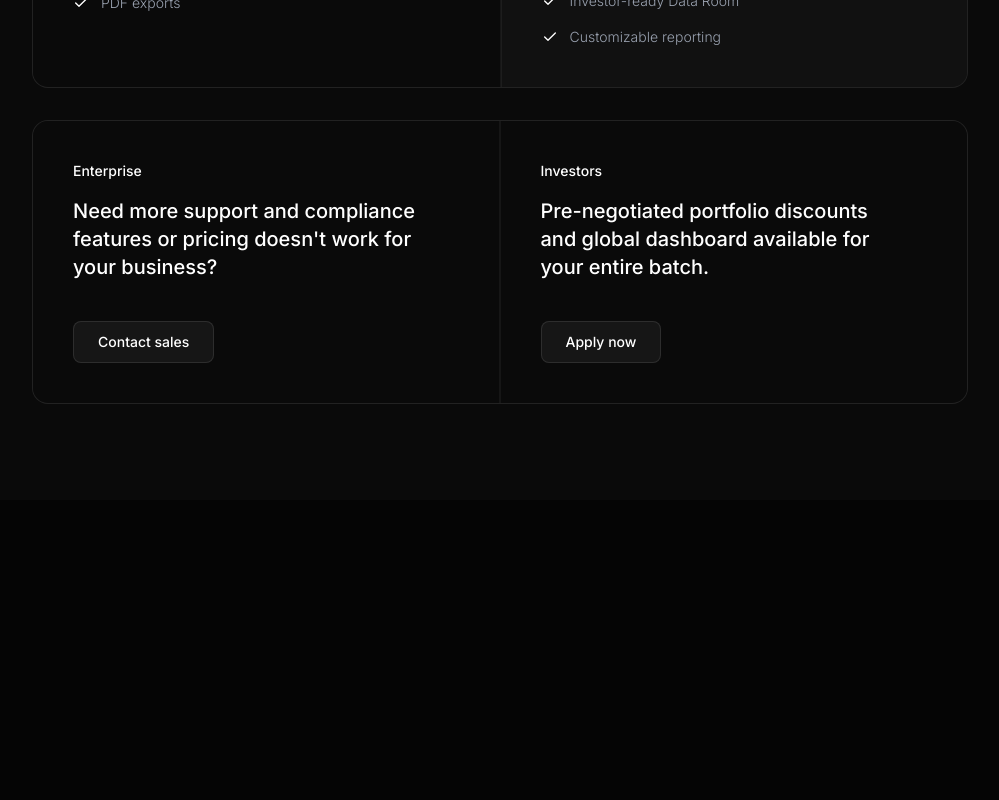
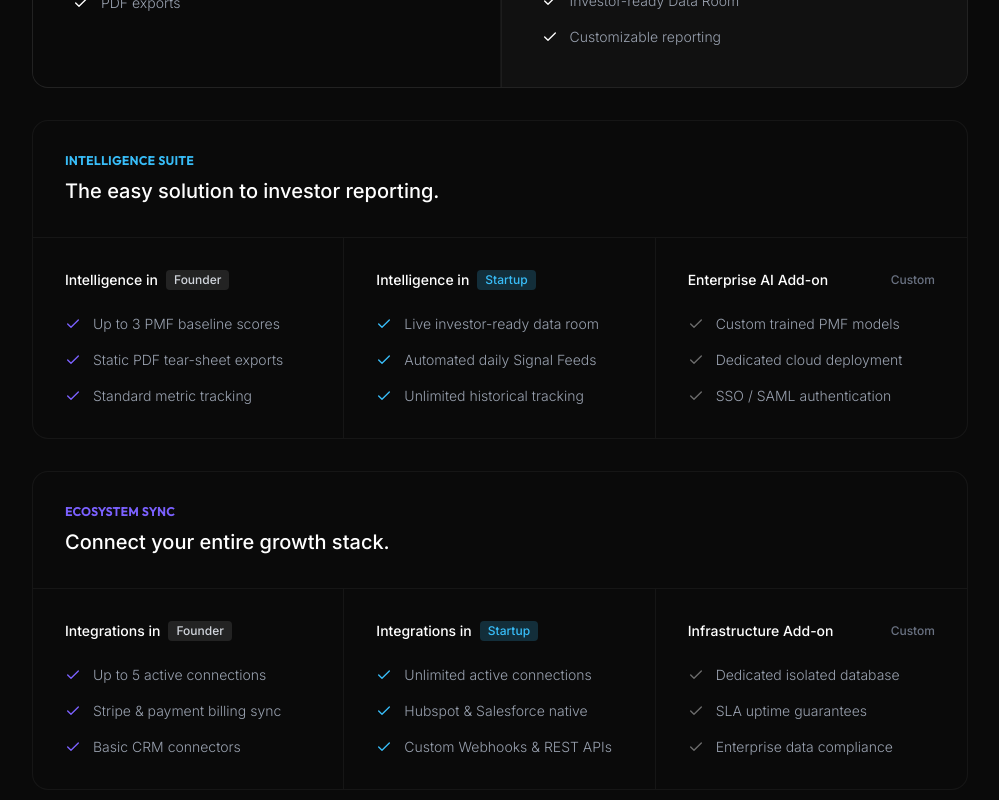
Before and after one commit to Crelligent/velodesk-app, a Next.js app: page /pricing in a window 1280 px wide. Shown: the part 1160-1960 px from the top of the page, without its empty margins (140-1139 px from the left). Before the commit the page ends 1660 px from the top, so only its background shows below. Built offline with nearby package versions, Linux system fonts and the light colour scheme; no server answers.

Commit message:
feat: add intelligence and integrations horizontal suites

```diff
--- a/src/app/pricing/page.tsx
+++ b/src/app/pricing/page.tsx
@@ -208,6 +208,99 @@ export default function PricingPage() {
                     </div>
                 </div>
 
+                {/* Middle Horizontal Suites */}
+                <div className="mt-8 space-y-8">
+
+                    {/* Investor Intelligence Suite */}
+                    <div className="bg-[#0A0A0A] border border-white/5 rounded-2xl overflow-hidden">
+                        <div className="p-6 md:p-8 border-b border-white/5">
+                            <h3 className="text-[#38BDF8] text-xs font-bold uppercase tracking-wider mb-2">Intelligence Suite</h3>
+                            <h4 className="text-xl font-medium text-white">The easy solution to investor reporting.</h4>
+                        </div>
+                        <div className="grid grid-cols-1 md:grid-cols-3 divide-y md:divide-y-0 md:divide-x divide-white/5">
+                            {/* Founder Col */}
+                            <div className="p-6 md:p-8">
+                                <div className="text-sm font-medium text-white mb-6 flex items-center gap-2">
+                                    Intelligence in <span className="bg-white/10 px-2 py-0.5 rounded text-xs text-gray-300">Founder</span>
+                                </div>
+                                <ul className="space-y-4">
+                                    <li className="flex items-start gap-3 text-sm text-gray-400"><Check className="w-4 h-4 text-[#7B61FF] shrink-0 mt-0.5" /><span>Up to 3 PMF baseline scores</span></li>
+                                    <li className="flex items-start gap-3 text-sm text-gray-400"><Check className="w-4 h-4 text-[#7B61FF] shrink-0 mt-0.5" /><span>Static PDF tear-sheet exports</span></li>
+                                    <li className="flex items-start gap-3 text-sm text-gray-400"><Check className="w-4 h-4 text-[#7B61FF] shrink-0 mt-0.5" /><span>Standard metric tracking</span></li>
+                                </ul>
+                            </div>
+                            {/* Startup Col */}
+                            <div className="p-6 md:p-8">
+                                <div className="text-sm font-medium text-white mb-6 flex items-center gap-2">
+                                    Intelligence in <span className="bg-[#38BDF8]/20 text-[#38BDF8] px-2 py-0.5 rounded text-xs">Startup</span>
+                                </div>
+                                <ul className="space-y-4">
+                                    <li className="flex items-start gap-3 text-sm text-gray-400"><Check className="w-4 h-4 text-[#38BDF8] shrink-0 mt-0.5" /><span>Live investor-ready data room</span></li>
+                                    <li className="flex items-start gap-3 text-sm text-gray-400"><Check className="w-4 h-4 text-[#38BDF8] shrink-0 mt-0.5" /><span>Automated daily Signal Feeds</span></li>
+                                    <li className="flex items-start gap-3 text-sm text-gray-400"><Check className="w-4 h-4 text-[#38BDF8] shrink-0 mt-0.5" /><span>Unlimited historical tracking</span></li>
+                                </ul>
+                            </div>
+                            {/* Add-on Col */}
+                            <div className="p-6 md:p-8 relative">
+                                <div className="text-sm font-medium text-white mb-6 flex items-center justify-between">
+                                    <span>Enterprise AI Add-on</span>
+                                    <span className="text-xs text-gray-500">Custom</span>
+                                </div>
+                                <ul className="space-y-4">
+                                    <li className="flex items-start gap-3 text-sm text-gray-400"><Check className="w-4 h-4 text-white/40 shrink-0 mt-0.5" /><span>Custom trained PMF models</span></li>
+                                    <li className="flex items-start gap-3 text-sm text-gray-400"><Check className="w-4 h-4 text-white/40 shrink-0 mt-0.5" /><span>Dedicated cloud deployment</span></li>
+                                    <li className="flex items-start gap-3 text-sm text-gray-400"><Check className="w-4 h-4 text-white/40 shrink-0 mt-0.5" /><span>SSO / SAML authentication</span></li>
+                                </ul>
+                            </div>
+                        </div>
+                    </div>
+
+                    {/* Integrations Suite */}
+                    <div className="bg-[#0A0A0A] border border-white/5 rounded-2xl overflow-hidden">
+                        <div className="p-6 md:p-8 border-b border-white/5">
+                            <h3 className="text-[#7B61FF] text-xs font-bold uppercase tracking-wider mb-2">Ecosystem Sync</h3>
+                            <h4 className="text-xl font-medium text-white">Connect your entire growth stack.</h4>
+                        </div>
+                        <div className="grid grid-cols-1 md:grid-cols-3 divide-y md:divide-y-0 md:divide-x divide-white/5">
+                            {/* Founder Col */}
+                            <div className="p-6 md:p-8">
+                                <div className="text-sm font-medium text-white mb-6 flex items-center gap-2">
+                                    Integrations in <span className="bg-white/10 px-2 py-0.5 rounded text-xs text-gray-300">Founder</span>
+                                </div>
+                                <ul className="space-y-4">
+                                    <li className="flex items-start gap-3 text-sm text-gray-400"><Check className="w-4 h-4 text-[#7B61FF] shrink-0 mt-0.5" /><span>Up to 5 active connections</span></li>
+                                    <li className="flex items-start gap-3 text-sm text-gray-400"><Check className="w-4 h-4 text-[#7B61FF] shrink-0 mt-0.5" /><span>Stripe & payment billing sync</span></li>
+                                    <li className="flex items-start gap-3 text-sm text-gray-400"><Check className="w-4 h-4 text-[#7B61FF] shrink-0 mt-0.5" /><span>Basic CRM connectors</span></li>
+                                </ul>
+                            </div>
+                            {/* Startup Col */}
+                            <div className="p-6 md:p-8">
+                                <div className="text-sm font-medium text-white mb-6 flex items-center gap-2">
+                                    Integrations in <span className="bg-[#38BDF8]/20 text-[#38BDF8] px-2 py-0.5 rounded text-xs">Startup</span>
+                                </div>
+                                <ul className="space-y-4">
+                                    <li className="flex items-start gap-3 text-sm text-gray-400"><Check className="w-4 h-4 text-[#38BDF8] shrink-0 mt-0.5" /><span>Unlimited active connections</span></li>
+                                    <li className="flex items-start gap-3 text-sm text-gray-400"><Check className="w-4 h-4 text-[#38BDF8] shrink-0 mt-0.5" /><span>Hubspot & Salesforce native</span></li>
+                                    <li className="flex items-start gap-3 text-sm text-gray-400"><Check className="w-4 h-4 text-[#38BDF8] shrink-0 mt-0.5" /><span>Custom Webhooks & REST APIs</span></li>
+                                </ul>
+                            </div>
+                            {/* Add-on Col */}
+                            <div className="p-6 md:p-8 relative">
+                                <div className="text-sm font-medium text-white mb-6 flex items-center justify-between">
+                                    <span>Infrastructure Add-on</span>
+                                    <span className="text-xs text-gray-500">Custom</span>
+                                </div>
+                                <ul className="space-y-4">
+                                    <li className="flex items-start gap-3 text-sm text-gray-400"><Check className="w-4 h-4 text-white/40 shrink-0 mt-0.5" /><span>Dedicated isolated database</span></li>
+                                    <li className="flex items-start gap-3 text-sm text-gray-400"><Check className="w-4 h-4 text-white/40 shrink-0 mt-0.5" /><span>SLA uptime guarantees</span></li>
+                                    <li className="flex items-start gap-3 text-sm text-gray-400"><Check className="w-4 h-4 text-white/40 shrink-0 mt-0.5" /><span>Enterprise data compliance</span></li>
+                                </ul>
+                            </div>
+                        </div>
+                    </div>
+
+                </div>
+
                 {/* Bottom Blocks */}
                 <div className="grid grid-cols-1 md:grid-cols-2 gap-px bg-white/5 rounded-2xl overflow-hidden mt-8 border border-white/5">
 
```
